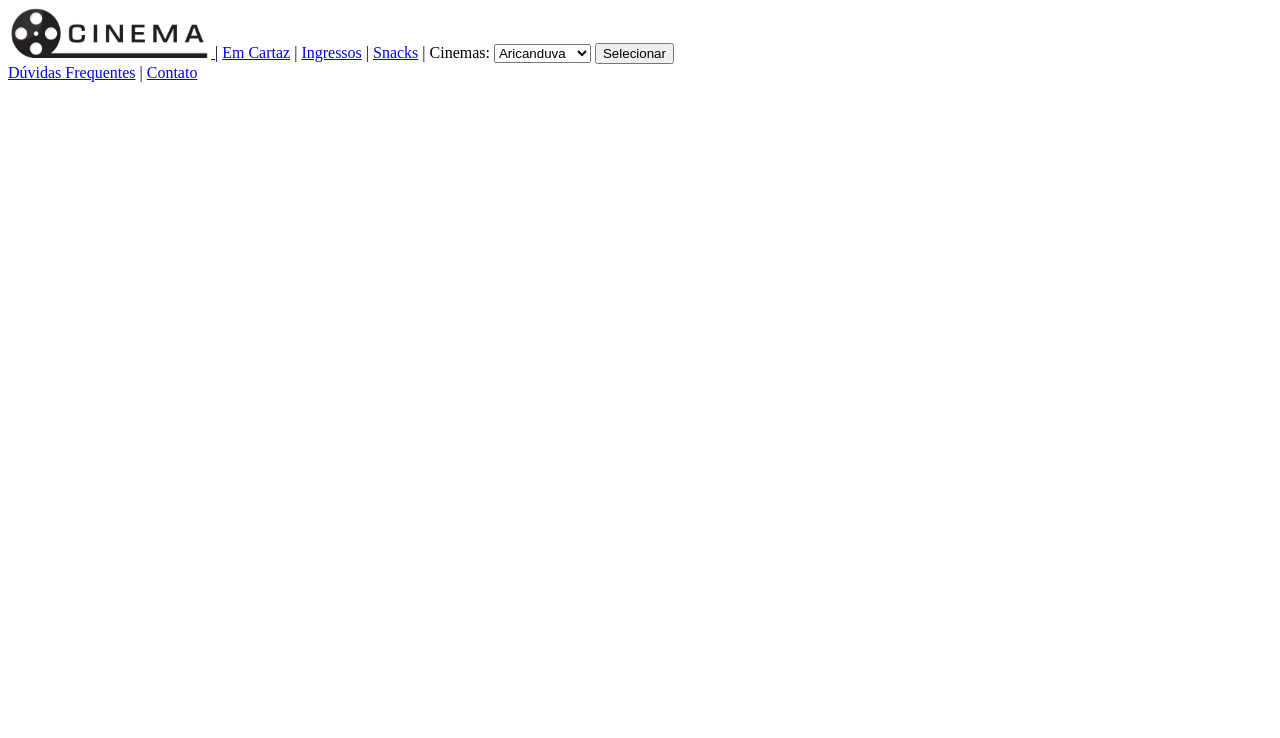
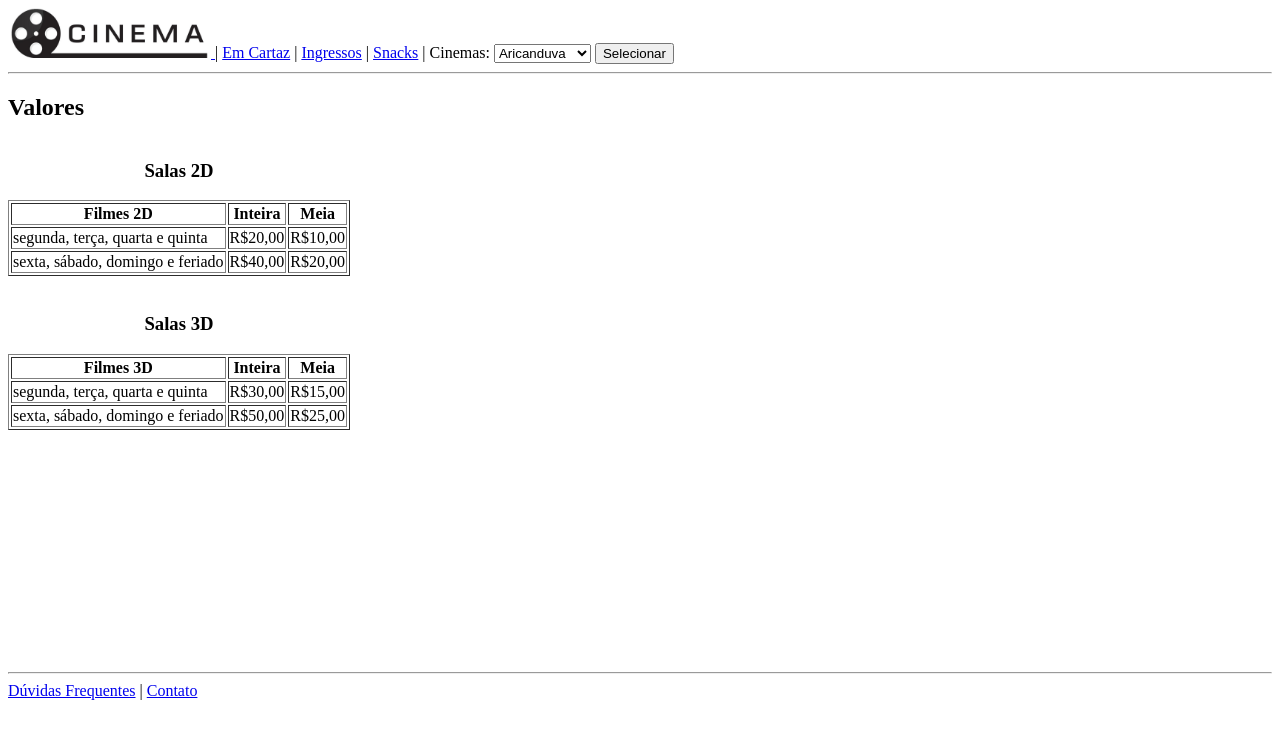
Before and after one commit to jacubavicius/projetocinema, a plain HTML site: page valores.html in a window 1280 px wide. Drawn offline with Linux system fonts and the light colour scheme.

Commit message:
[FEAT] Desenvolvimento página de valores

```diff
--- a/valores.html
+++ b/valores.html
@@ -27,9 +27,79 @@
         </select>
         <input type="submit" value="Selecionar" />
       </nav>
+      <hr />
     </header>
-
+    <section>
+      <h1>Valores</h1>
+      <div>
+        <table border="1">
+          <caption>
+            <h3>Salas 2D</h3>
+          </caption>
+          <thead>
+            <tr>
+              <th>Filmes 2D</th>
+              <th>Inteira</th>
+              <th>Meia</th>
+            </tr>
+          </thead>
+          <tbody>
+            <tr>
+              <td>segunda, terça, quarta e quinta</td>
+              <td>R$20,00</td>
+              <td>R$10,00</td>
+            </tr>
+            <tr>
+              <td>sexta, sábado, domingo e feriado</td>
+              <td>R$40,00</td>
+              <td>R$20,00</td>
+            </tr>
+          </tbody>
+        </table>
+      </div>
+      <br />
+      <div>
+        <table border="1">
+          <caption>
+            <h3>Salas 3D</h3>
+          </caption>
+          <thead>
+            <tr>
+              <th>Filmes 3D</th>
+              <th>Inteira</th>
+              <th>Meia</th>
+            </tr>
+          </thead>
+          <tbody>
+            <tr>
+              <td>segunda, terça, quarta e quinta</td>
+              <td>R$30,00</td>
+              <td>R$15,00</td>
+            </tr>
+            <tr>
+              <td>sexta, sábado, domingo e feriado</td>
+              <td>R$50,00</td>
+              <td>R$25,00</td>
+            </tr>
+          </tbody>
+        </table>
+      </div>
+    </section>
     <footer>
+      <br />
+      <br />
+      <br />
+      <br />
+      <br />
+      <br />
+      <br />
+      <br />
+      <br />
+      <br />
+      <br />
+      <br />
+      <br />
+      <hr />
       <a href="duvidas-frequentes.html">Dúvidas Frequentes</a>
       | <a href="contato.html">Contato</a>
     </footer>
```
